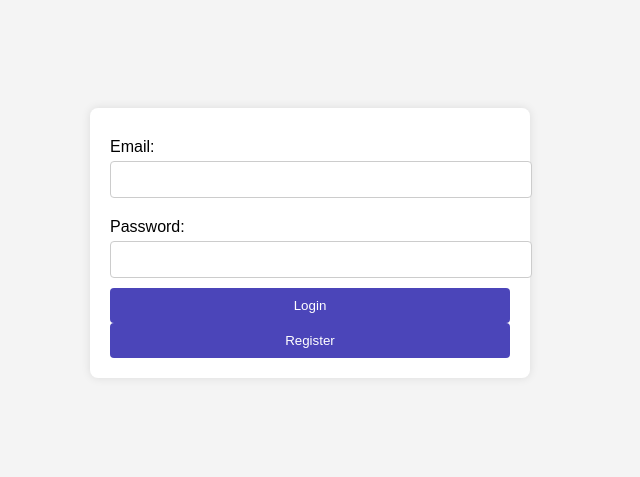
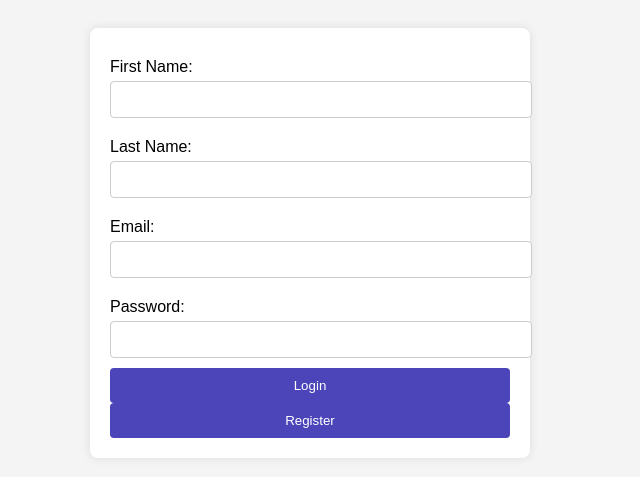
Before and after one commit to vi1281/m, a plain HTML site: page index.html in a window 1280 px wide. Shown: the part 157-634 px from the top of the page, without its empty margins (330-970 px from the left). Drawn offline with Linux system fonts and the light colour scheme.

Commit message:
коментарі індексу

```diff
--- a/auth.js
+++ b/auth.js
@@ -8,8 +8,6 @@ const firebaseConfig = {
   storageBucket: "login-72844.firebasestorage.app",
   messagingSenderId: "856995387716",
   appId: "1:856995387716:web:00a49160d4a84e08c29f11"
-
-
 
 };
 
--- a/index.html
+++ b/index.html
@@ -4,18 +4,33 @@
   <meta charset="UTF-8">
   <meta name="viewport" content="width=device-width, initial-scale=1.0">
   <title>Firebase Login & Registration</title>
+  <!-- Підключення файлу JavaScript для обробки авторизації -->
   <script type="module" src="auth.js"></script>
+  <!-- Підключення файлу зі стилями -->
   <link rel="stylesheet" href="styles.css">
 </head>
 <body>
+  <!-- Форма для авторизації та реєстрації -->
   <form id="authForm">
+    <!-- Поле для введення імені -->
+    <label for="firstName">First Name:</label>
+    <input type="text" id="firstName" required>
+    <br>
+    <!-- Поле для введення прізвища -->
+    <label for="lastName">Last Name:</label>
+    <input type="text" id="lastName" required>
+    <br>
+    <!-- Поле для введення електронної пошти -->
     <label for="email">Email:</label>
     <input type="email" id="email" required>
     <br>
+    <!-- Поле для введення пароля -->
     <label for="password">Password:</label>
     <input type="password" id="password" required>
     <br>
+    <!-- Кнопка для входу -->
     <button id="login" type="button">Login</button>
+    <!-- Кнопка для реєстрації -->
     <button id="register" type="button">Register</button>
   </form>
 </body>
```
